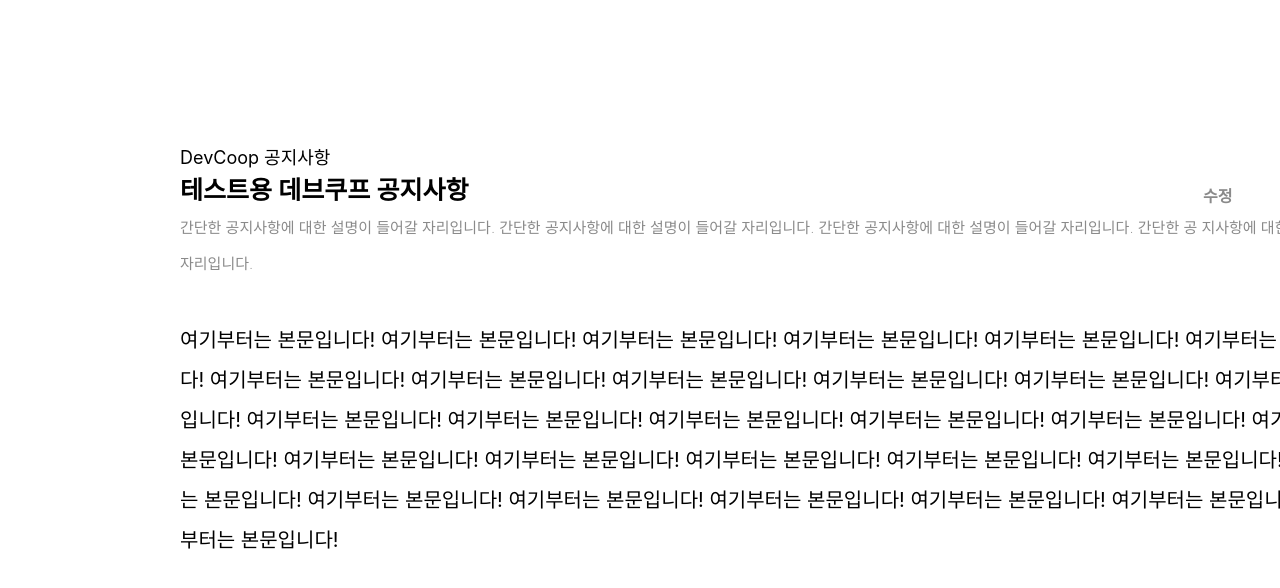
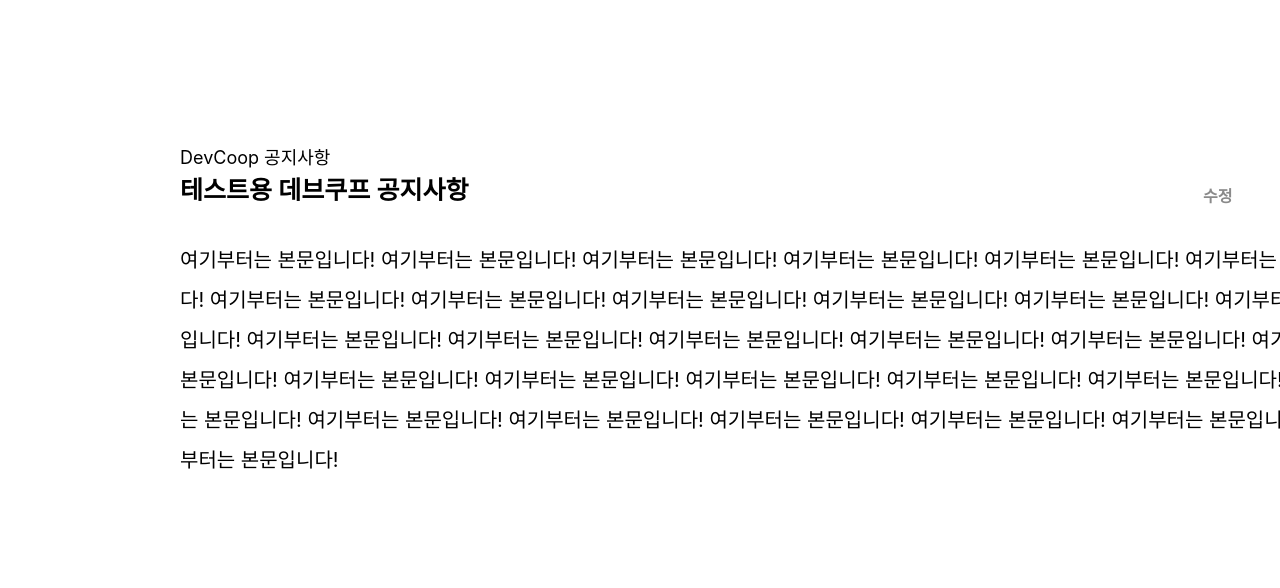
Before and after one commit to DevCoopBSM/DevCoop_TeamPage_front, a React (Create React App) app: page /ReadBoard in a window 1280 px wide. Shown: the top 588 px of the page. Built offline with nearby package versions, Linux system fonts and the light colour scheme.

Commit message:
FEAT :: 설명 없앰

```diff
--- a/src/Styles/CreateBoard.css
+++ b/src/Styles/CreateBoard.css
@@ -33,21 +33,9 @@
   outline: none;
   width: 1000px;
   height: 300px;
-  top: 518px;
+  top: 380px;
   left: 180px;
   font-size: 20px;
-  padding: 30px 60px 30px 60px;
-  border-radius: 10px;
-  box-shadow: 4px 4px 15px 0px rgba(0, 0, 0, 0.25);
-}
-#explain {
-  position: absolute;
-  border: none;
-  outline: none;
-  width: 1000px;
-  height: 60px;
-  top: 360px;
-  left: 180px;
   padding: 30px 60px 30px 60px;
   border-radius: 10px;
   box-shadow: 4px 4px 15px 0px rgba(0, 0, 0, 0.25);
@@ -70,7 +58,7 @@
   border: none;
   width: 320px;
   height: 54px;
-  top: 960px;
+  top: 800px;
   left: 596px;
   padding: 10px;
   border-radius: 10px;
--- a/src/Styles/ReadBoard.css
+++ b/src/Styles/ReadBoard.css
@@ -28,25 +28,11 @@
   text-align: left;
 }
 
-.mini-explanation {
-  position: absolute;
-  width: 1200px;
-  height: 108px;
-  top: 210px;
-  left: 180px;
-  color: rgba(138, 138, 138, 1);
-  font-size: 15px;
-  font-weight: 150;
-  line-height: 36px;
-  letter-spacing: 0em;
-  text-align: left;
-}
-
 .content {
   position: absolute;
   width: 1187px;
   height: 840px;
-  top: 320px;
+  top: 240px;
   left: 180px;
   font-size: 20px;
   font-weight: 400;
--- a/src/pages/CreateBoard.js
+++ b/src/pages/CreateBoard.js
@@ -8,13 +8,6 @@
       <div id="main-title">데브쿠프 공지사항 - 글쓰기</div>
       <div className="title-box">
         <input type="text" id="title" placeholder="제목을 입력해주세요"></input>
-      </div>
-      <div className="explain-box">
-        <input
-          type="text"
-          id="explain"
-          placeholder="설명을 입력해주세요"
-        ></input>
       </div>
       <div className="content-box">
         <input
--- a/src/pages/ReadBoard.js
+++ b/src/pages/ReadBoard.js
@@ -9,11 +9,7 @@
         <div className="main-title">테스트용 데브쿠프 공지사항</div>
         <div id="edit">수정</div>
         <div id="remove">삭제</div>
-        <div className="mini-explanation">
-          간단한 공지사항에 대한 설명이 들어갈 자리입니다. 간단한 공지사항에
-          대한 설명이 들어갈 자리입니다. 간단한 공지사항에 대한 설명이 들어갈
-          자리입니다. 간단한 공 지사항에 대한 설명이 들어갈 자리입니다.{" "}
-        </div>
+
         <div className="content">
           여기부터는 본문입니다! 여기부터는 본문입니다! 여기부터는 본문입니다!
           여기부터는 본문입니다! 여기부터는 본문입니다! 여기부터는 본문입니다!
```
